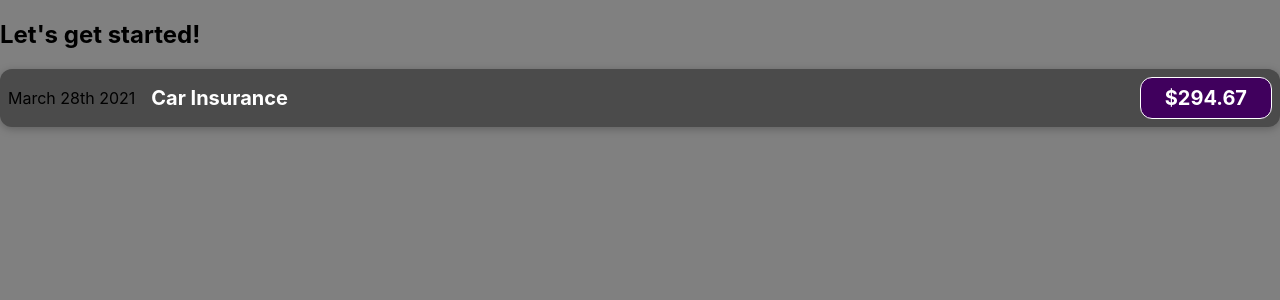
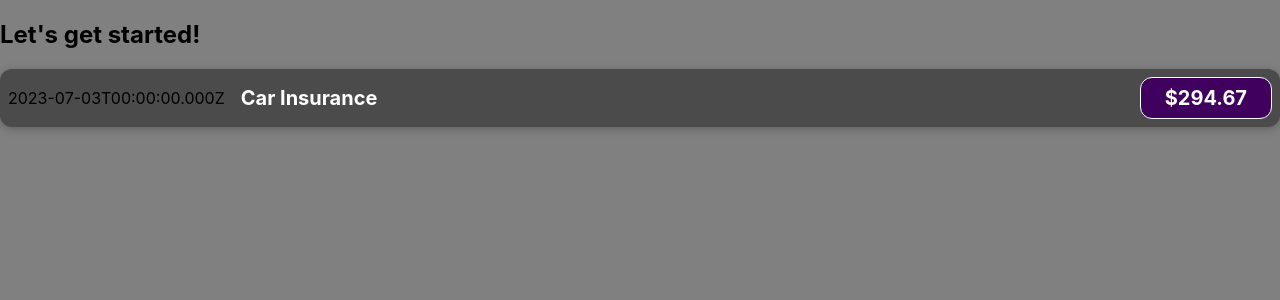
Before and after one commit to kjw-blog/react-complete-guide, a React (Create React App) app: page / in a window 1280 px wide. Shown: the top 300 px of the page. Built offline with nearby package versions, Linux system fonts and the light colour scheme.

Commit message:
Feat ) JSX에서 동적 데이터 출력 및 표현식 작업하기

```diff
--- a/src/components/ExpenseItem.js
+++ b/src/components/ExpenseItem.js
@@ -1,12 +1,17 @@
 import './ExpenseItem.css';
 
 function ExpenseItem() {
+  /** react 기능이 아닌 일반적인 js 문법이다. */
+  const expenseDate = new Date(2023, 6, 3);
+  const expenseTitle = 'Car Insurance';
+  const expenseAmount = 294.67;
+
   return (
-    <div className="expense-item">
-      <div>March 28th 2021</div>
-      <div className="expense-item__description">
-        <h2>Car Insurance</h2>
-        <div className="expense-item__price">$294.67</div>
+    <div className='expense-item'>
+      <div>{expenseDate.toISOString()}</div>
+      <div className='expense-item__description'>
+        <h2>{expenseTitle}</h2>
+        <div className='expense-item__price'>${expenseAmount}</div>
       </div>
     </div>
   );
```
Also changed, not shown: 1 other file (tests, documents, lock files or other folders).
